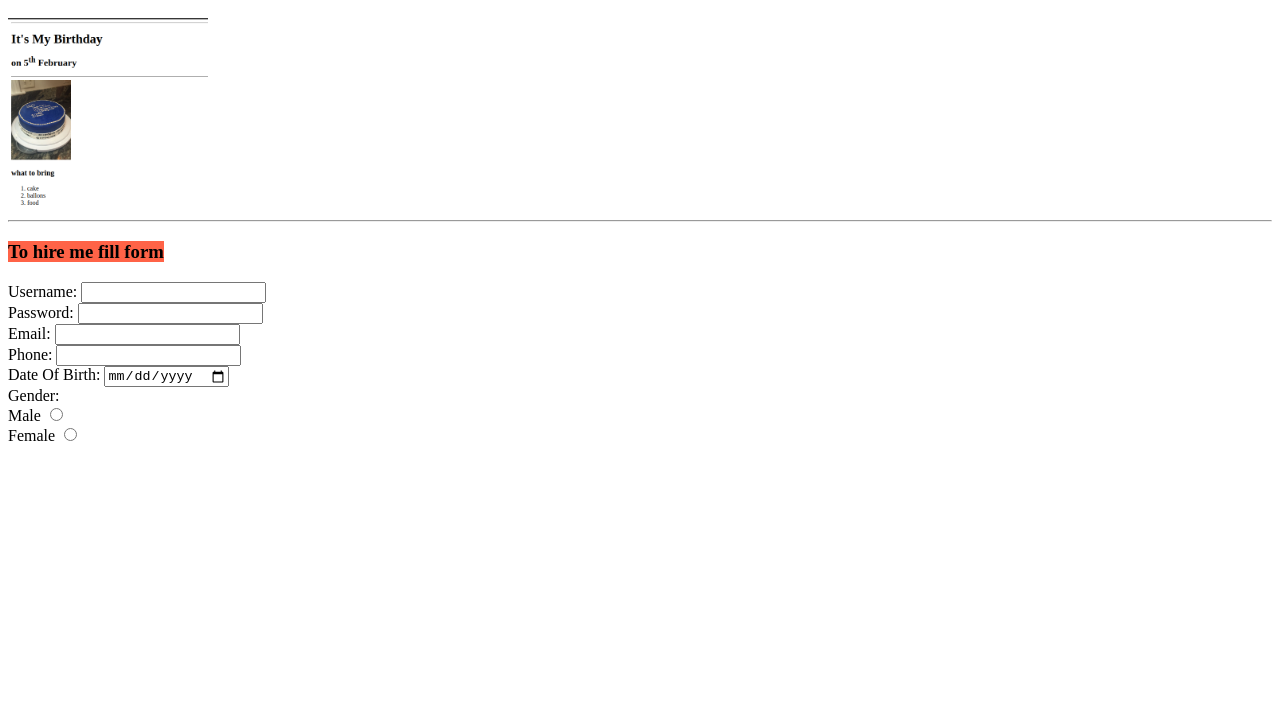
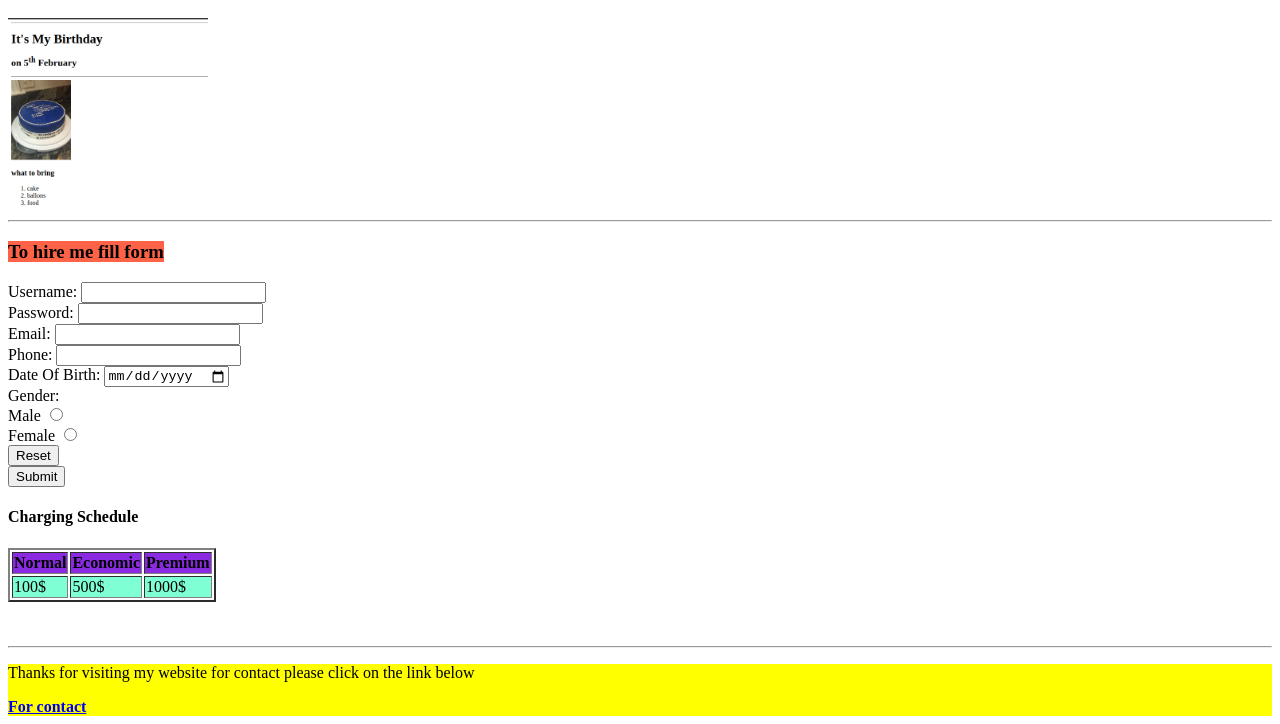
Before and after one commit to abdularhamkhan/WebIntrudersAssignments, a plain HTML site: page A2/index.html in a window 1280 px wide. Shown: the part 416-1140 px from the top of the page. Before the commit the page ends 869 px from the top, so only its background shows below. Drawn offline with Linux system fonts and the light colour scheme.

Commit message:
completed

```diff
--- a/A2/index.html
+++ b/A2/index.html
@@ -48,12 +48,45 @@
             <label for="male">Male</label>
             <input type="radio" id="male" name=“question”><br>
             <label for="female">Female</label>
-            <input type="radio" id="female" name=“question”>
+            <input type="radio" id="female" name=“question”><br>
+            <button type="reset">Reset</button><br>
+            <button type="submit">Submit</button>
+        </form>
+        <h4>Charging Schedule</h4>
+        <table border="2">
+            <tr style="background-color:blueviolet">
+                <th>
+                    Normal
+                </th>
+                <th>
+                    Economic
+                </th>
+                <th>
+                    Premium
+                </th>
+            </tr>
+            <tr style="background-color: aquamarine;">
+                <td>
+                    100$
+                </td>
+                <td>
+                    500$
+                </td>
+                <td>
+                    1000$
+                </td>
+            </tr>
 
+        </table>
+        <br>
+        <br>
+        <hr>
 
-        </form>
     </main>
-    <footer></footer>
+    <footer style="background-color: yellow;">
+        <p>Thanks for visiting my website for contact please click on the link below</p>
+        <a href="contact.html" target="_blank"><b>For contact</b></a>
+    </footer>
 
 </body>
 
```
Also changed, not shown: A2/contact.html (added, +14 -0 lines), A2/movie.html (+1 -1 lines).
